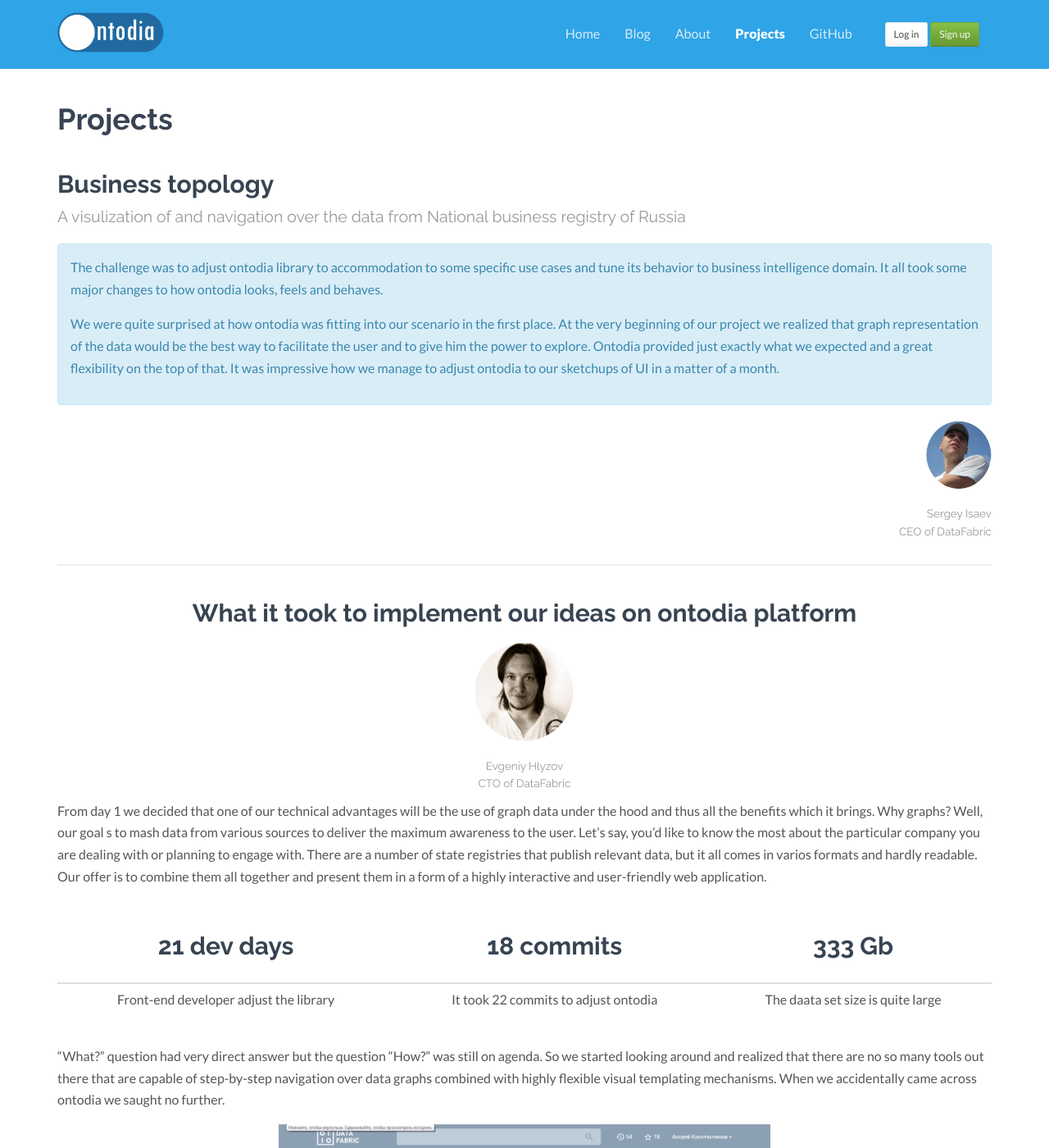
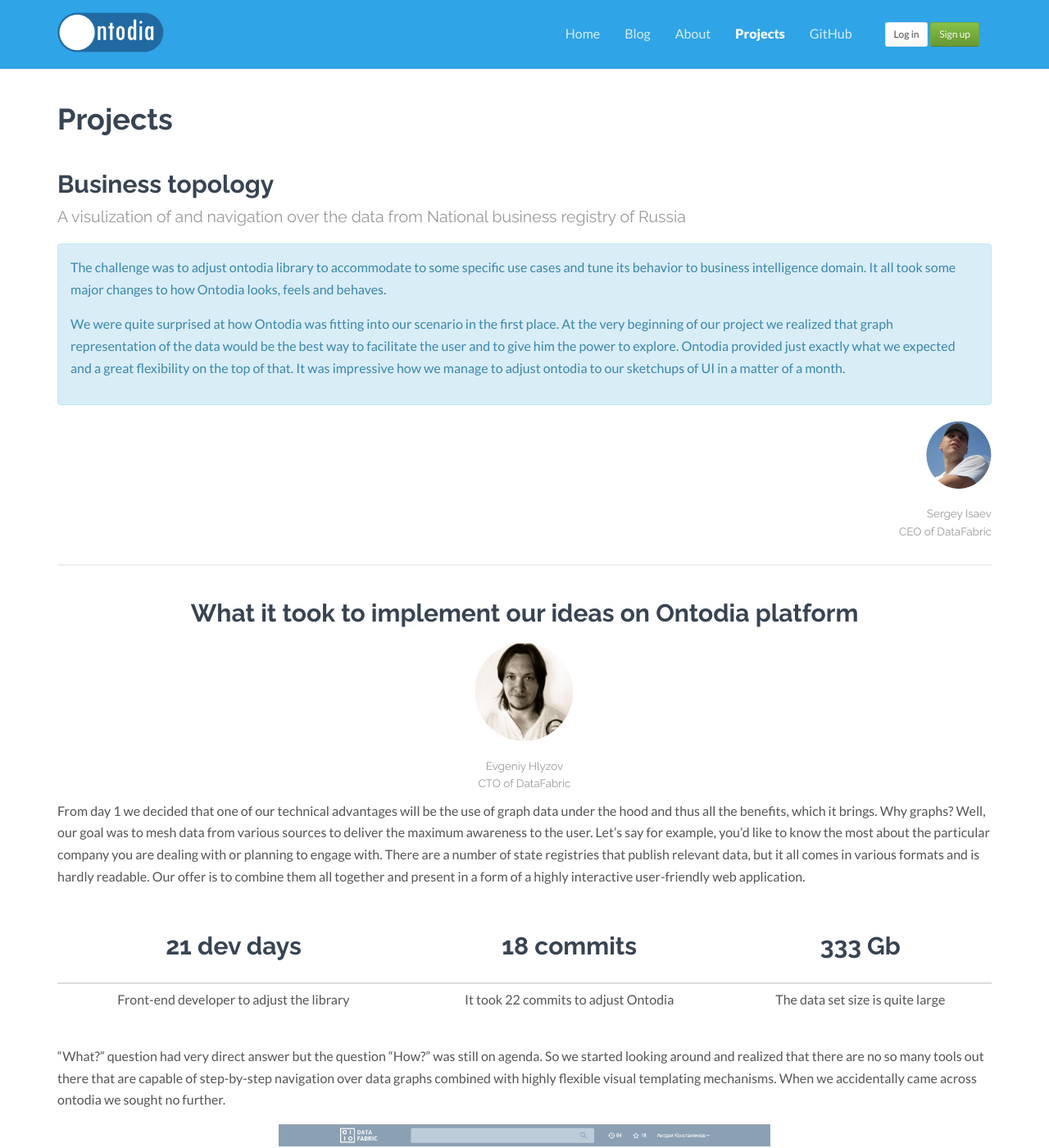
Before and after one commit to ontodia-org/ontodia-org.github.io, a Jekyll site: the page built from projects.md, in a window 1280 px wide and 1400 px high. Shown: the whole window at 82% size. Built offline with Jekyll 4.4.1, drawn with Linux system fonts in a browser that asks for light colours; nearby versions of some CDN libraries; comment, search, counter and statistics services are not loaded; some of the changed text lies outside the part shown.

Commit message:
Adding new screenshots (#3)
* Add files via upload

* substituting screenshots for better ones

* Update index.html

* slight correction in spelling of words

* Spelling, typos corrected

```diff
--- a/projects.md
+++ b/projects.md
@@ -7,9 +7,9 @@
 <h2>Business topology<br><small>A visulization of and navigation over the data from National business registry of Russia</small></h2>
 
 <div class="alert alert-info" role="alert">
-    <p>The challenge was to adjust ontodia library to accommodation to some specific use cases and tune its behavior to business intelligence domain. It all took some major changes to how ontodia looks, feels and behaves.
+    <p>The challenge was to adjust ontodia library to accommodate to some specific use cases and tune its behavior to business intelligence domain. It all took some major changes to how Ontodia looks, feels and behaves.
     </p>
-    <p>We were quite surprised at how ontodia was fitting into our scenario in the first place. At the very beginning of our project we realized that graph representation of the data would be the best way to facilitate the user and to give him the power to explore. Ontodia provided just exactly what we expected and a great flexibility on the top of that. It was impressive how we manage to adjust ontodia to our sketchups of UI in a matter of a month.</p>
+    <p>We were quite surprised at how Ontodia was fitting into our scenario in the first place. At the very beginning of our project we realized that graph representation of the data would be the best way to facilitate the user and to give him the power to explore. Ontodia provided just exactly what we expected and a great flexibility on the top of that. It was impressive how we manage to adjust ontodia to our sketchups of UI in a matter of a month.</p>
 </div>
 <div style="text-align: right">
   <img src="/assets/img/Isaev.png" width="80px">
@@ -17,18 +17,18 @@
   <h4><small>Sergey Isaev<br>CEO of DataFabric</small></h4>
 </div>
 <hr class="featurette-divider">
-<div class="text-center" style="margin-top:40px"><h2 id="what-it-took-to-implement-our-ideas-on-ontodia-platform">What it took to implement our ideas on ontodia platform</h2>
+<div class="text-center" style="margin-top:40px"><h2 id="what-it-took-to-implement-our-ideas-on-ontodia-platform">What it took to implement our ideas on Ontodia platform</h2>
     <img src="/assets/img/Hlyzov.png" width="120px">
 
     <h4><small>Evgeniy Hlyzov<br>CTO of DataFabric</small></h4>
 </div>
 
 <p>From day 1 we decided that one of our technical advantages will be the use of graph data under the hood and thus all
-the benefits which it brings. Why graphs? Well, our goal s to mash data from various sources to deliver the
-maximum awareness to the user. Let’s say, you’d like to know the most about the particular company you are
+the benefits, which it brings. Why graphs? Well, our goal was to mesh data from various sources to deliver the
+maximum awareness to the user. Let’s say for example, you’d like to know the most about the particular company you are
 dealing with or planning to engage with. There are a number of state registries that publish relevant data,
-but it all comes in varios formats and hardly readable. Our offer is to combine them all together and present
-them in a form of a highly interactive and user-friendly web application.</p>
+but it all comes in various formats and is hardly readable. Our offer is to combine them all together and present
+in a form of a highly interactive user-friendly web application.</p>
 
 <div class="table-responsive text-center">
   <table class="table">
@@ -41,9 +41,9 @@
     </thead>
     <tbody>
       <tr>
-        <td style="border-top: 1px solid #384452; text-align: center; margin: 10px"><p>Front-end developer adjust the library</p></td>
-        <td style="border-top: 1px solid #384452; text-align: center;margin: 10px" ><p>It took 22 commits to adjust ontodia</p></td>
-        <td style="border-top: 1px solid #384452; text-align: center; margin: 10px"><p>The daata set size is quite large</p></td>
+        <td style="border-top: 1px solid #384452; text-align: center; margin: 10px"><p>Front-end developer to adjust the library</p></td>
+        <td style="border-top: 1px solid #384452; text-align: center;margin: 10px" ><p>It took 22 commits to adjust Ontodia</p></td>
+        <td style="border-top: 1px solid #384452; text-align: center; margin: 10px"><p>The data set size is quite large</p></td>
       </tr>
     </tbody>
   </table>
@@ -51,7 +51,7 @@
 
 <p>“What?” question had very direct answer but the question “How?” was still on agenda. So we started looking around
 and realized that there are no so many tools out there that are capable of step-by-step navigation over data graphs
-combined with highly flexible visual templating mechanisms. When we accidentally came across ontodia we saught no
+combined with highly flexible visual templating mechanisms. When we accidentally came across ontodia we sought no
 further.</p>
 
 <div class="container-fluid" id="slick-obj">
@@ -69,20 +69,20 @@
 
 <p><br /></p>
 
-<p>The other advantage that we greatly enjoy about ontodia is its ability to work over huge data sources. For instance
+<p>The other advantage that we greatly enjoy about Ontodia is its ability to work over huge data sources. For instance,
 only the registry of commercial entities contains over 10 mil records. Each record about company has approximately
-20-30 facts about it, which brings the total number of facts to 300 mil! And ontodia coupled with a decent tripple
-store can handle that with grace. The solution lies in incremental expansion of graph, which ontodia sets forth as
+20-30 facts about it, which brings the total number of facts to 300 mil! And Ontodia coupled with a decent triple
+store can handle that with grace. The solution lies in incremental expansion of graph, which Ontodia spells out as
 the main usage scenario.</p>
 
 <table>
   <tbody style="padding:10px">
     <tr>
       <td style="padding:10px"><img src="/assets/img/blog/Pastedimageat2017_02_0112_31PM.png" alt="" /></td>
-      <td style="padding:10px"><img src="/assets/img/blog/ontodiafirststep.png" alt="" /></td>
+      <td style="padding:10px"><img src="/assets/img/blog/ontodiasecondstep.png" alt="" /></td>
     </tr>
     <tr>
-      <td><h5 style="text-align: center">Default visualization templates in ontodia prior to start of the project</h5></td>
+      <td><h5 style="text-align: center">Default visualization templates in Ontodia prior to start of the project</h5></td>
       <td><h5 style="text-align: center"> Ontodia data visualization upon completion of customization</h5></td>
     </tr>
   </tbody>
```
Also changed, not shown: other parts of projects.md (+3 -3 lines), index.html (+100 -95 lines), assets/img/blog/Searchresults.png, assets/img/blog/ontodiafirststep.png, assets/img/blog/ontodiasecondstep.png.
